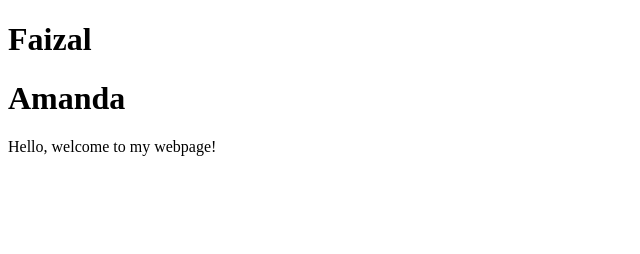
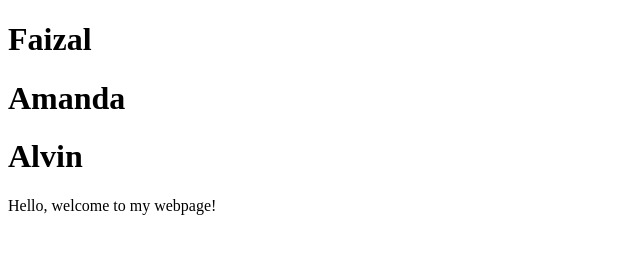
Before and after one commit to fazemii01/kelompok_masAmba_hitam, a plain HTML site: page index.html in a window 1280 px wide. Shown: the whole page, without its empty margins (0-640 px from the left). Drawn offline with Linux system fonts and the light colour scheme.

Commit message:
perubahan alpin

```diff
--- a/index.html
+++ b/index.html
@@ -6,6 +6,7 @@
     <title>Document</title>
     <h1>Faizal</h1>
     <h1>Amanda</h1>
+    <h1>Alvin</h1>
   </head>
   <body>
     <p>Hello, welcome to my webpage!</p>
```
